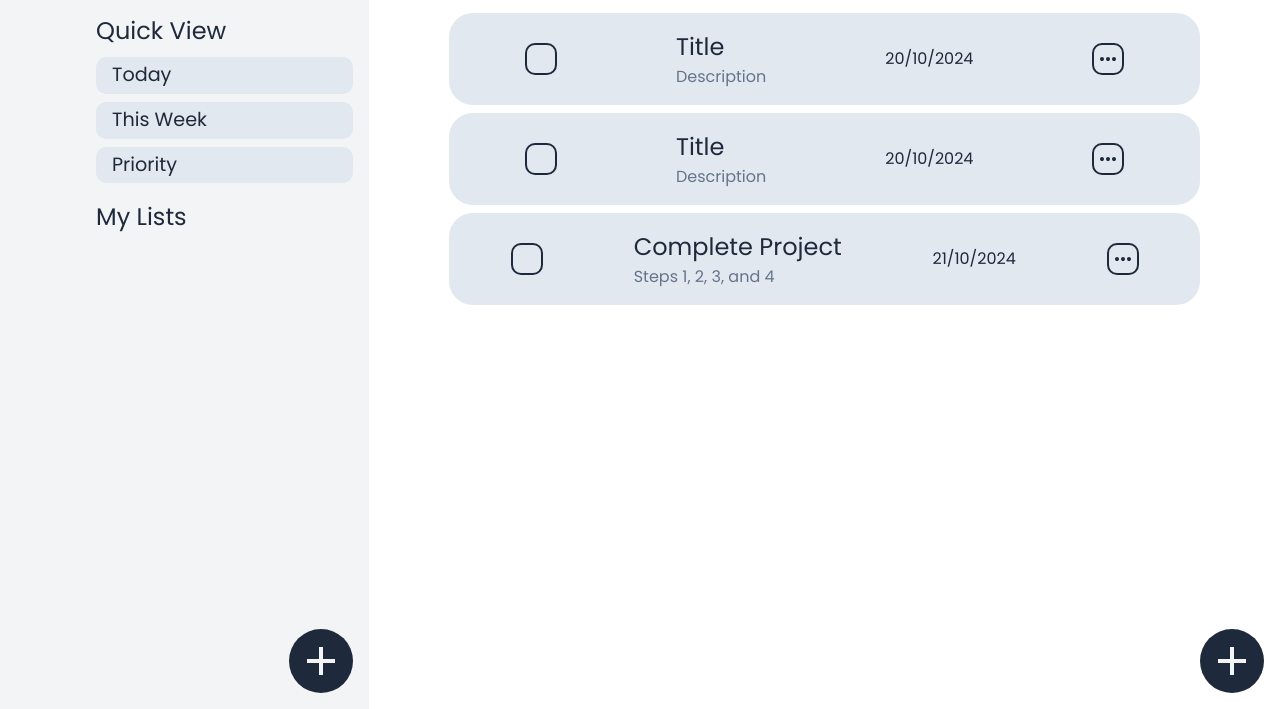
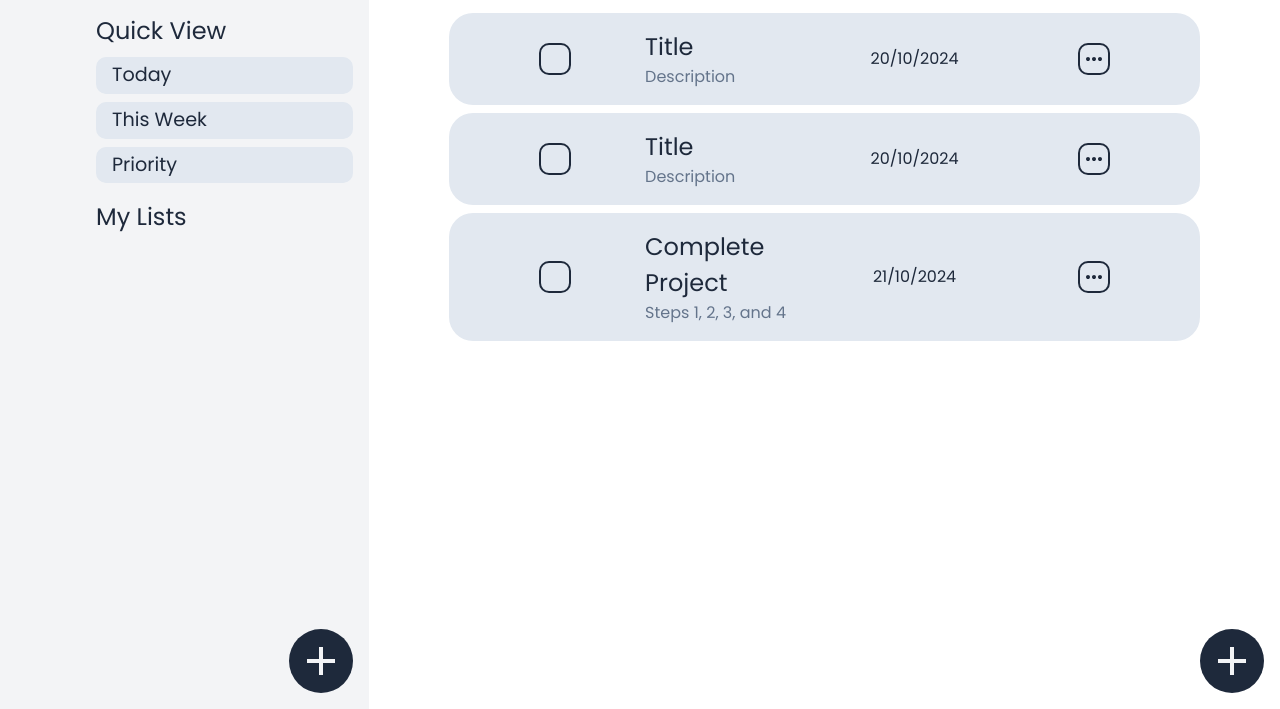
Before and after one commit to illtrythisout/odin-to-do-list, a website built with webpack: page src/template.html in a window 1280 px wide. Shown: the part 91-800 px from the top of the page. Built offline with nearby package versions, Linux system fonts and the light colour scheme.

Commit message:
Fix DOM for bullet
Fixed the javascript image loading
Used css grid instead of flexbox in bullets to keep title and description aligned properly

```diff
--- a/src/dom-logic/pages-dom-logic.js
+++ b/src/dom-logic/pages-dom-logic.js
@@ -1,4 +1,5 @@
 import {makeElement, removeElement} from "./element-factory";
+import editImg from "../images/edit.svg";
 export {updateTitle, addBulletDom}
 
 const updateTitle = function (content) {
@@ -25,7 +26,7 @@ const addBulletDom = function (title, description, date) {
     const bulletDate = makeElement("p", "class", "bulletDate", date, bulletPoint);
 
     const bulletEdit = makeElement("button", "class", "bulletEdit", "", bulletPoint);
-    const bulletEditImg = makeElement("img", "src", "./images/edit.svg", "", bulletEdit);
-    bulletEditImg.setAttribute("alt", "edit bullet")
+    const bulletEditImg = makeElement("img", "alt", "edit bullet", "", bulletEdit); // Fix the image
+    bulletEditImg.src = editImg;
 
 }
--- a/src/styles.css
+++ b/src/styles.css
@@ -214,8 +214,9 @@ body {
 }
 
 .bulletPoint {
-    display: flex;
-    justify-content: space-around;
+    display: grid;
+    grid-template-columns: repeat(4, 1fr);
+    justify-items: center;
     align-items: center;
 
     height: auto;
@@ -252,6 +253,9 @@ body {
     background-color: var(--grey-hover);
 }
 
+.bulletText {
+    justify-self: start;
+}
 .bulletTitle {
     font-size: 1.5rem;
 }
--- a/webpack.common.js
+++ b/webpack.common.js
@@ -29,6 +29,10 @@ module.exports = {
                 test: /\.(woff|woff2|eot|ttf|otf)$/i,
                 type: 'asset/resource',
             },
+            {
+                test: /\.(png|svg|jpg|jpeg|gif)$/i,
+                type: "asset/resource",
+            }
         ],
     },
 };
```
